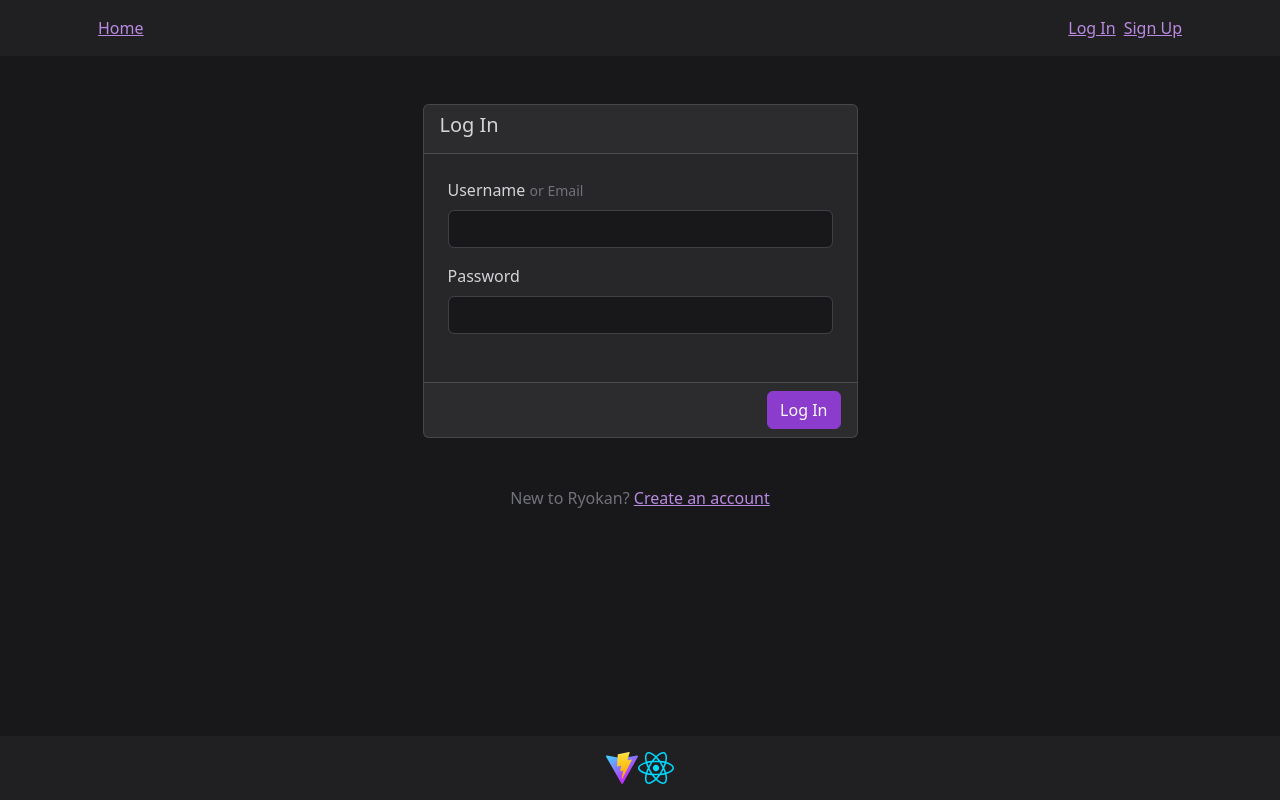
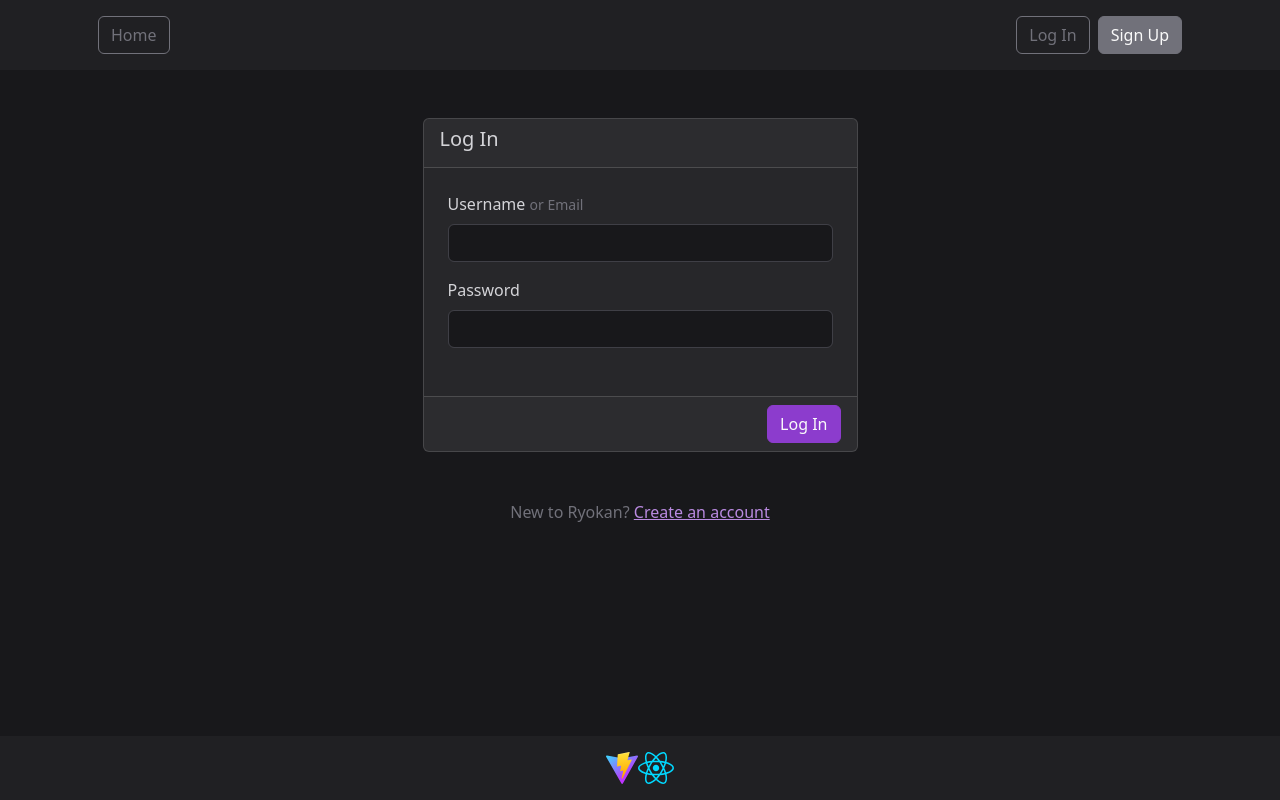
Before and after one commit to ruksi/izakaya, a React (Vite) app in the folder kimono/: page /log-in in a window 1280 px wide. Built offline with nearby package versions, Linux system fonts and the light colour scheme; no server answers.

Commit message:
💅 Unify header actions
They were also a bit too in-your-face

```diff
--- a/kimono/src/general/MainLayout.tsx
+++ b/kimono/src/general/MainLayout.tsx
@@ -4,7 +4,7 @@ import Button from "react-bootstrap/Button";
 import Container from "react-bootstrap/Container";
 import Stack from "react-bootstrap/esm/Stack";
 import {useSelector} from "react-redux";
-import {Link, Outlet} from "react-router-dom";
+import {Outlet, useNavigate} from "react-router-dom";
 import reactLogo from "../assets/react.svg"
 import {selectIsAuthenticated} from "../auth/slice.ts";
 import {authLogOut} from "../auth/thunks.ts";
@@ -13,12 +13,7 @@ import {store} from "../store.ts";
 
 export default function MainLayout({children}: { children?: React.ReactNode }) {
 
-    const logOut = () => {
-        store.dispatch(authLogOut());
-    }
-
     const isAuthenticated = useSelector(selectIsAuthenticated);
-
     // reset all data after log out
     // note sure if this is the right place for this, but 🤷
     // feels like this should be somewhere in Redux side, not React
@@ -28,25 +23,41 @@ export default function MainLayout({children}: { children?: React.ReactNode }) {
         }
     }, [isAuthenticated]);
 
+    const navigate = useNavigate();
+
+    const logOut = () => {
+        store.dispatch(authLogOut());
+    }
+
     return (
         <div className="d-flex flex-column min-vh-100">
 
             <header className="bg-body-tertiary">
                 <Container>
                     <Stack direction="horizontal" gap={2} className="p-3">
-                        <Link to={`/`} className="me-auto">Home</Link>
+                        <Button variant="outline-secondary" onClick={() => navigate("/")} className="me-auto">
+                            Home
+                        </Button>
                         {
                             isAuthenticated &&
                             <>
-                                <Link to={`/settings`}>Settings</Link>
-                                <Button variant="link" onClick={logOut}>Log Out</Button>
+                                <Button variant="secondary" onClick={() => navigate("/settings")}>
+                                    Settings
+                                </Button>
+                                <Button variant="outline-secondary" onClick={logOut}>
+                                    Log Out
+                                </Button>
                             </>
                         }
                         {
                             !isAuthenticated &&
                             <>
-                                <Link to={`/log-in`}>Log In</Link>
-                                <Link to={`/sign-up`}>Sign Up</Link>
+                                <Button variant="outline-secondary" onClick={() => navigate("/log-in")}>
+                                    Log In
+                                </Button>
+                                <Button variant="secondary" onClick={() => navigate(`/sign-up`)}>
+                                    Sign Up
+                                </Button>
                             </>
                         }
                     </Stack>
```
